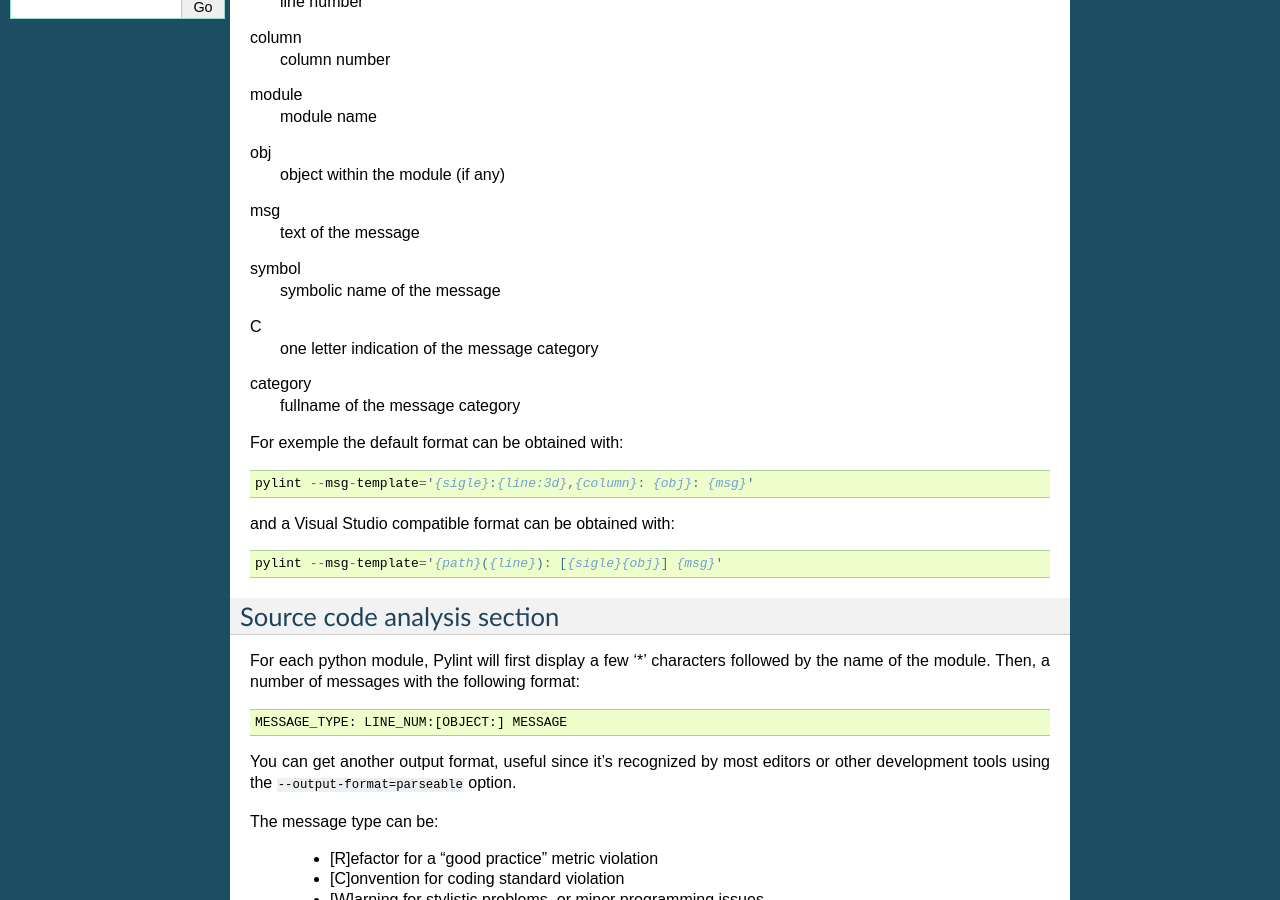
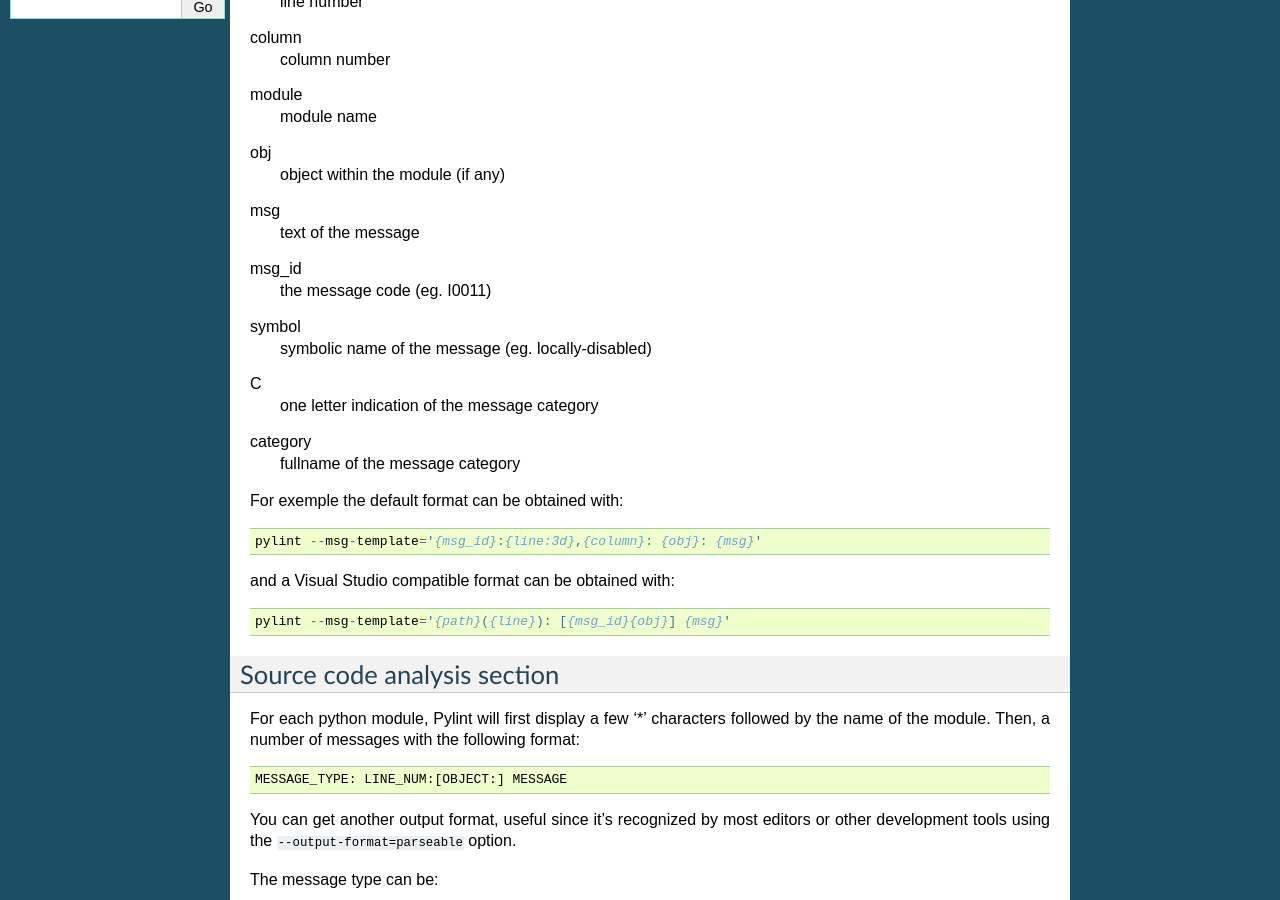
Before and after one commit to gurneyalex/pylint, a Sphinx documentation site: the page built from doc/output.rst, in a window 1280 px wide and 900 px high, scrolled down 354 px. Built offline with Sphinx 7.4.7, drawn with Linux system fonts in a browser that asks for light colours; pages that are not in the unit, such as notebooks, are missing from menus.

Commit message:
Update help docs for msg-format to include {msg_id}

```diff
--- a/doc/output.rst
+++ b/doc/output.rst
@@ -24,8 +24,10 @@ obj
     object within the module (if any)
 msg
     text of the message
+msg_id
+    the message code (eg. I0011)
 symbol
-    symbolic name of the message
+    symbolic name of the message (eg. locally-disabled)
 C
     one letter indication of the message category
 category
@@ -33,11 +35,11 @@ category
 
 For exemple the default format can be obtained with::
 
-  pylint --msg-template='{sigle}:{line:3d},{column}: {obj}: {msg}'
+  pylint --msg-template='{msg_id}:{line:3d},{column}: {obj}: {msg}'
 
 and a Visual Studio compatible format can be obtained with::
 
-  pylint --msg-template='{path}({line}): [{sigle}{obj}] {msg}'
+  pylint --msg-template='{path}({line}): [{msg_id}{obj}] {msg}'
 
 .. _Python new format syntax: http://docs.python.org/2/library/string.html#formatstrings
 
```
